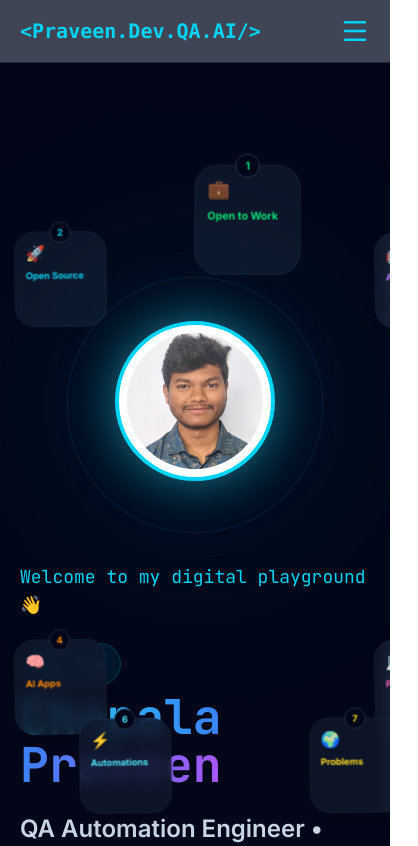
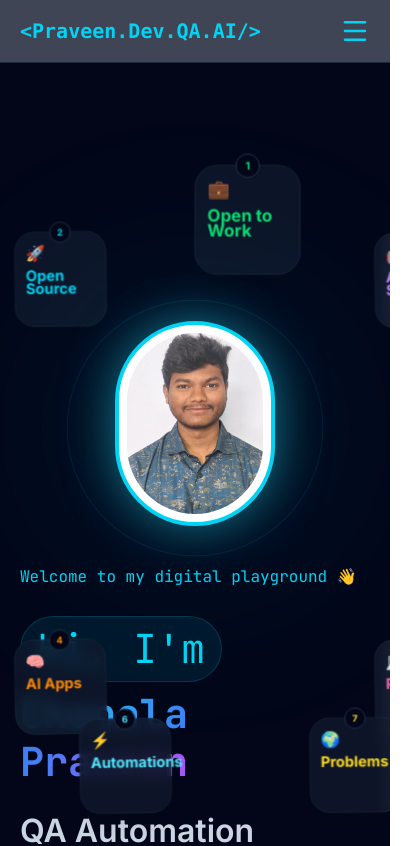
Before and after one commit to praveenchapala/Master-Portfolio, a React (Vite) app in the folder portfolio-app/: page / in a window 390 px wide. Shown: the top 846 px of the page, 418 px wide, since content can reach past the window. Built offline with nearby package versions, Linux system fonts and the light colour scheme.

Commit message:
Added the responsiveness

```diff
--- a/portfolio-app/src/index.css
+++ b/portfolio-app/src/index.css
@@ -31,3 +31,67 @@ body {
     stroke-dashoffset: -100;
   }
 }
+/* ============================================
+   RESPONSIVE DESIGN SYSTEM
+============================================ */
+
+*,
+*::before,
+*::after {
+  box-sizing: border-box;
+}
+
+html,
+body,
+#root {
+  width: 100%;
+  overflow-x: hidden;
+}
+
+img,
+svg,
+video,
+canvas {
+  max-width: 100%;
+  height: auto;
+  display: block;
+}
+
+section {
+  width: 100%;
+}
+
+button,
+a {
+  transition: all 0.3s ease;
+}
+
+::selection {
+  background: #22d3ee;
+  color: black;
+}
+
+/* Mobile Typography */
+
+@media (max-width:768px){
+
+h1{
+font-size:2.5rem;
+line-height:1.2;
+}
+
+h2{
+font-size:2rem;
+line-height:1.3;
+}
+
+h3{
+font-size:1.4rem;
+}
+
+p{
+font-size:1rem;
+line-height:1.8;
+}
+
+}
```
